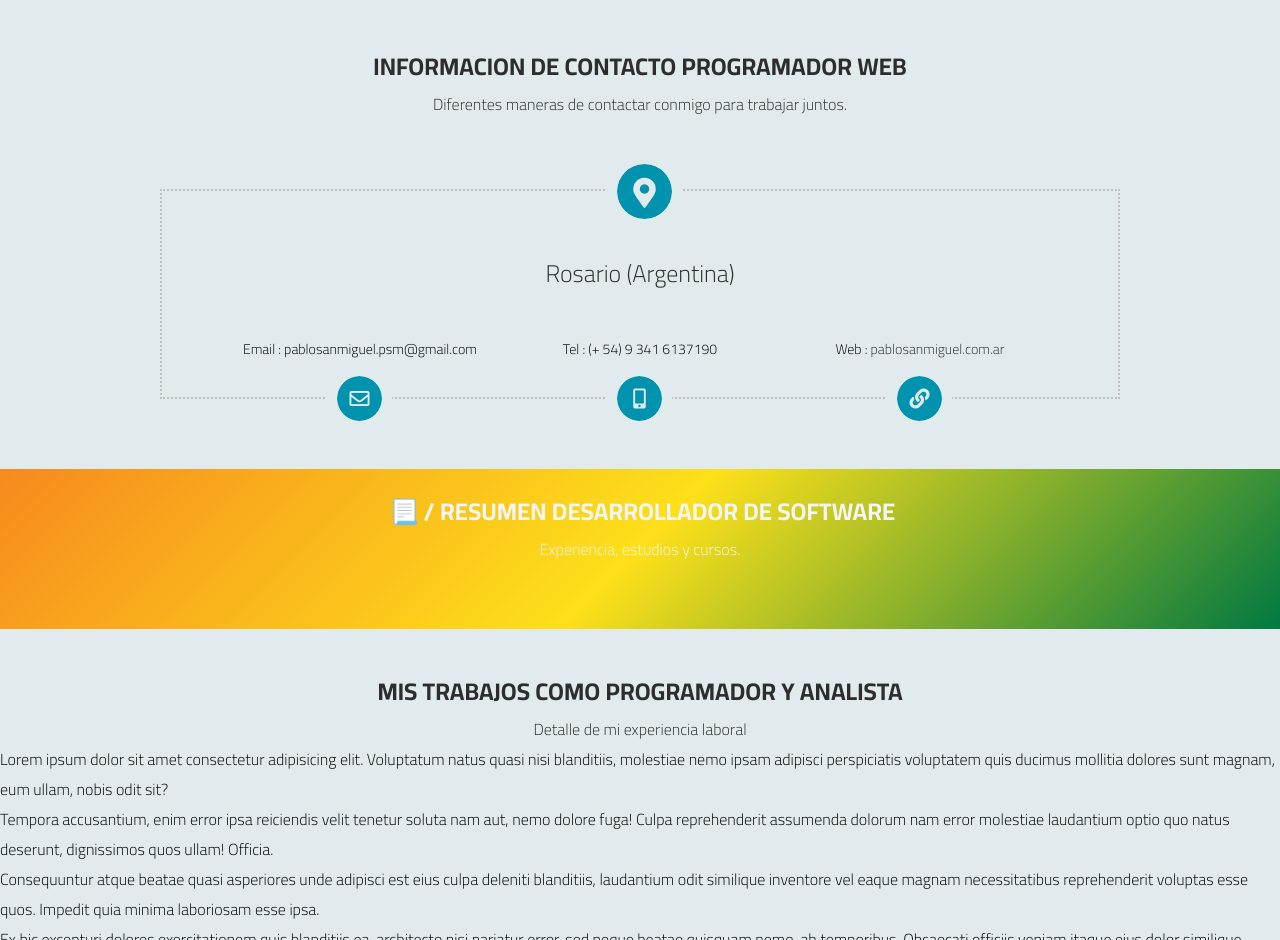
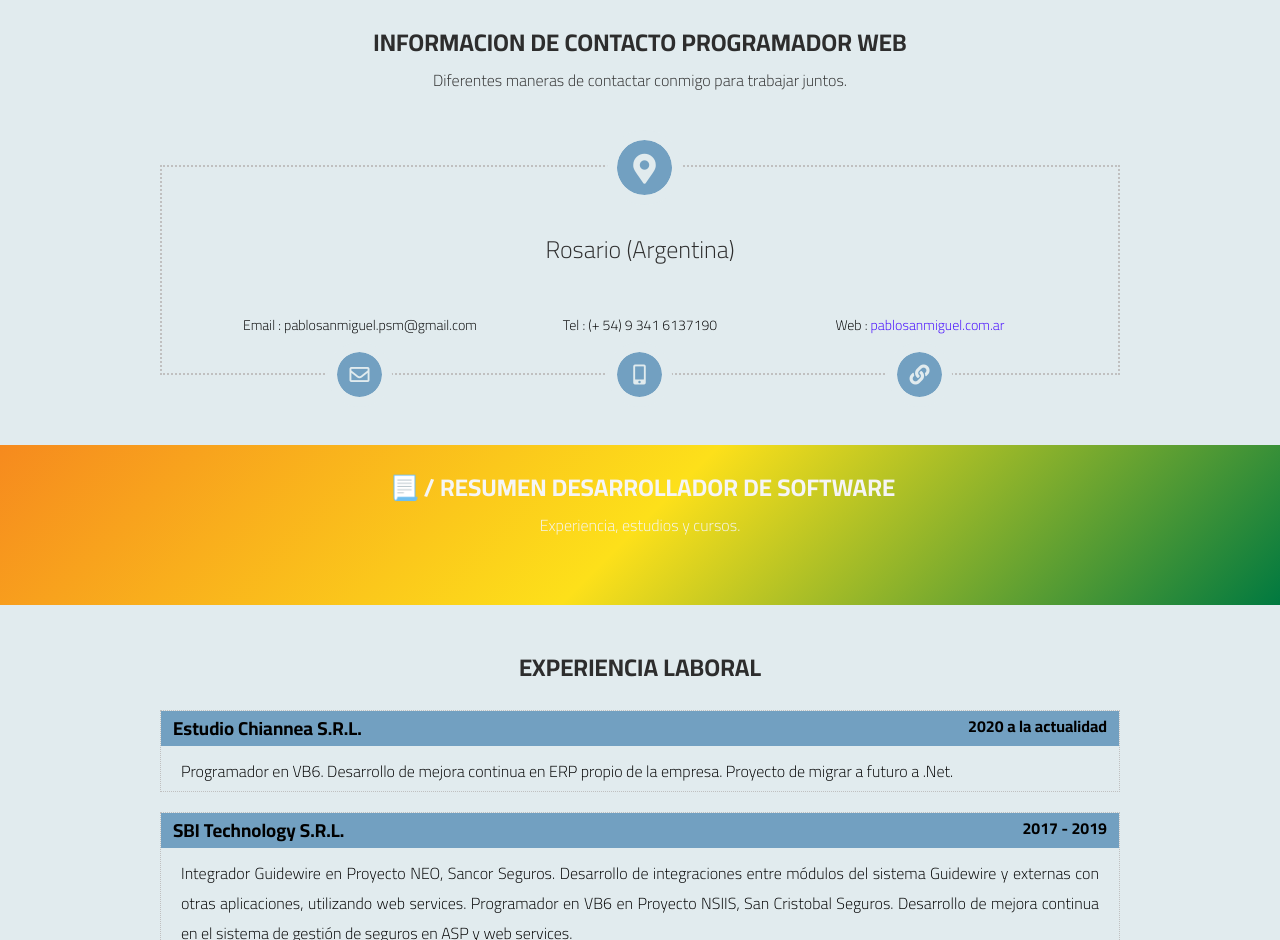
Before and after one commit to pablosanmiguel/diplomatura-utn, a React (Create React App) app in the folder tareas/modulo-6/frontend/: page / in a window 1280 px wide. Shown: the part 1860-2800 px from the top of the page. Built offline with nearby package versions, Linux system fonts and the light colour scheme; no server answers.

Commit message:
Sección Resumen

```diff
--- a/tareas/modulo-6/frontend/src/pages/aboutSection.js
+++ b/tareas/modulo-6/frontend/src/pages/aboutSection.js
@@ -35,10 +35,6 @@ const About = () => {
                 </div>
                 <div class="skills-info">
                     <div class="divider"><span><i class="icon-star-filled"></i></span></div>
-                    {/* <div class="inner-title">
-                        <h2> Principales Habilidades como Desarrollador Web</h2>
-                        <p>"La experiencia es un grado." ...desde 2005</p>
-                    </div> */}
                     <div class="skillsHolder top">
                         <div class="skills soft">
                             <h3>Soft Skills</h3>
--- a/tareas/modulo-6/frontend/src/pages/resumeSection.js
+++ b/tareas/modulo-6/frontend/src/pages/resumeSection.js
@@ -5,41 +5,177 @@ const Resume = () => {
                 <h2><i class="icon-resume"></i> / Resumen Desarrollador de Software</h2>
                 <p>Experiencia, estudios y cursos.</p>
             </div>
-            <div class="inner-title">
-                <h2>Mis trabajos como Programador y Analista</h2>
-                <p>Detalle de mi experiencia laboral</p>
-            </div>
-            <div class="resume-list">
-                <p>Lorem ipsum dolor sit amet consectetur adipisicing elit. Voluptatum natus quasi nisi blanditiis,
-                    molestiae nemo ipsam adipisci perspiciatis voluptatem quis ducimus mollitia dolores sunt magnam, eum
-                    ullam, nobis odit sit?</p>
-                <p>Tempora accusantium, enim error ipsa reiciendis velit tenetur soluta nam aut, nemo dolore fuga! Culpa
-                    reprehenderit assumenda dolorum nam error molestiae laudantium optio quo natus deserunt, dignissimos
-                    quos ullam! Officia.</p>
-                <p>Consequuntur atque beatae quasi asperiores unde adipisci est eius culpa deleniti blanditiis,
-                    laudantium odit similique inventore vel eaque magnam necessitatibus reprehenderit voluptas esse
-                    quos. Impedit quia minima laboriosam esse ipsa.</p>
-                <p>Ex hic excepturi dolores exercitationem quis blanditiis ea, architecto nisi pariatur error, sed neque
-                    beatae quisquam nemo, ab temporibus. Obcaecati officiis veniam itaque eius dolor similique.
-                    Inventore, molestias. Repellat, ipsa.</p>
-                <p>Quisquam expedita odit quia dolorum eum soluta in, cupiditate maiores sit error quod minima sunt
-                    repellat adipisci reprehenderit cumque provident facilis vero, magnam iusto sed fugit totam aperiam?
-                    Ex, voluptates.</p>
-                <p>Voluptate incidunt adipisci porro libero. Pariatur esse nisi alias modi, ad est laboriosam quisquam
-                    corporis non recusandae ipsum vel eaque repudiandae repellat tempore vero. Ea iure adipisci ullam
-                    enim corporis!</p>
-                <p>Necessitatibus modi repellat quas illum dolorem voluptatibus delectus natus vel! Cupiditate nihil
-                    maxime explicabo possimus ducimus id, quasi incidunt omnis animi. Deleniti labore exercitationem
-                    praesentium sapiente minus odio, aspernatur facilis.</p>
-                <p>Consectetur magni deleniti maiores pariatur ducimus corrupti earum atque, culpa at veritatis delectus
-                    porro facilis nostrum ratione quisquam laudantium dolorum laboriosam eum. Perspiciatis iure nam eum
-                    officia optio magnam voluptatibus!</p>
-                <p>Incidunt nisi voluptatum non facere temporibus deserunt vel repellat corrupti at, id dicta minima
-                    perferendis illum maiores odit unde, ratione eligendi quos atque aliquid ullam libero veritatis.
-                    Consequatur, eaque asperiores?</p>
-                <p>Laborum culpa fugit molestias beatae impedit accusamus nulla minima, cupiditate minus, unde aliquam
-                    hic porro cumque. Totam aperiam, neque sed, deleniti a, molestias nobis facere quisquam ea
-                    exercitationem reiciendis alias.</p>
+            <div class="holder960">
+                <div class="inner-title">
+                    <h2>Experiencia laboral</h2>
+                </div>
+                <div class="resume-list">
+                    <div class="resume-item">
+                        <div class="resume-item-title">
+                            <h3>Estudio Chiannea S.R.L.</h3>
+                            <h4>2020 a la actualidad</h4>
+                        </div>
+                        <div class="resume-item-text">
+                            <p>Programador en VB6. Desarrollo de mejora continua en ERP propio de la empresa. Proyecto de migrar a futuro a .Net.</p>
+                        </div>
+                    </div>
+                    <div class="resume-item">
+                        <div class="resume-item-title">
+                            <h3>SBI Technology S.R.L.</h3>
+                            <h4>2017 - 2019</h4>
+                        </div>
+                        <div class="resume-item-text">
+                            <p>Integrador Guidewire en Proyecto NEO, Sancor Seguros. Desarrollo de integraciones entre módulos del sistema Guidewire y
+                                externas con otras aplicaciones, utilizando web services. Programador en VB6 en Proyecto NSIIS, San Cristobal Seguros.
+                                Desarrollo de mejora continua en el sistema de gestión de seguros en ASP y web services.</p>
+                        </div>
+                    </div>
+                    <div class="resume-item">
+                        <div class="resume-item-title">
+                            <h3>New Alliance Argentina S.R.L.</h3>
+                            <h4>2014 - 2016</h4>
+                        </div>
+                        <div class="resume-item-text">
+                            <p>Programador en C#. Desarrollo de sistema de gestión de broker de seguros en WinForms, WCF y Entity Framework.</p>
+                        </div>
+                    </div>
+                    <div class="resume-item">
+                        <div class="resume-item-title">
+                            <h3>Globalex S.R.L.</h3>
+                            <h4>2010 - 2014</h4>
+                        </div>
+                        <div class="resume-item-text">
+                            <p>Análisis y desarrollo de sistema de real time Trading en WinForms.</p>
+                        </div>
+                    </div>
+                    <div class="resume-item">
+                        <div class="resume-item-title">
+                            <h3>Consultoría en VB6 (Autónomo)</h3>
+                            <h4>2009 - 2016</h4>
+                        </div>
+                        <div class="resume-item-text">
+                            <p>Asesoramiento en cuestiones de desarrollo, reportes, modelo de datos y diseño de sistemas en general.</p>
+                        </div>
+                    </div>
+                    <div class="resume-item">
+                        <div class="resume-item-title">
+                            <h3>Full Solutions</h3>
+                            <h4>2009</h4>
+                        </div>
+                        <div class="resume-item-text">
+                            <p>Consultor. Dictado de cursos varios.</p>
+                        </div>
+                    </div>
+                    <div class="resume-item">
+                        <div class="resume-item-title">
+                            <h3>Neoris</h3>
+                            <h4>2007 - 2009</h4>
+                        </div>
+                        <div class="resume-item-text">
+                            <p>Programador/Analista en C#. Desarrollos en WinForms, Asp.Net, WPF. Conocimientos de Entity framework y Linq.
+                                Modalidad de trabajo CMMI. Participación de un año en el desarrollo del proyecto Genesis para el cliente Megatone,
+                                realizado en WinForm. Participación en el desarrollo del proyecto El Tejar, realizado en WPF.</p>
+                        </div>
+                    </div>
+                    <div class="resume-item">
+                        <div class="resume-item-title">
+                            <h3>EvoSistemas (ex Logicial Base).</h3>
+                            <h4>2005 - 2007</h4>
+                        </div>
+                        <div class="resume-item-text">
+                            <p>Programador en Clipper. Desarrollo, consultoría y soporte telefónico a usuarios del sistema Evo.</p>
+                        </div>
+                    </div>
+                    <div class="resume-item">
+                        <div class="resume-item-title">
+                            <h3>Desarrollo de Sistemas en VB6 (Autónomo)</h3>
+                            <h4>2004 - 2005</h4>
+                        </div>
+                        <div class="resume-item-text">
+                            <p>Desarrollos por cuenta propia para la gestoría Tramitar y para la empresa de alquiler de automóviles Alamo.</p>
+                        </div>
+                    </div>
+                    <div class="resume-item">
+                        <div class="resume-item-title">
+                            <h3>Solsis S.R.L.</h3>
+                            <h4>2000 - 2004</h4>
+                        </div>
+                        <div class="resume-item-text">
+                            <p>Programador en Visual Basic 6.0, Visual Cobol y Dexterity. Desarrollo de customizaciones para el producto que
+                                actualmente se conoce como Microsoft Dynamics GP en lenguaje Dexterity y VBA (Visual Basic for Aplications)</p>
+                        </div>
+                    </div>
+                    <div class="resume-item">
+                        <div class="resume-item-title">
+                            <h3>Profesor particular</h3>
+                            <h4>1999 - 2019</h4>
+                        </div>
+                        <div class="resume-item-text">
+                            <p>Clases particulares a alumnos de primer año de la Ingeniería en Sistemas de la UTN, principalmente de la
+                                materia "Algoritmos y Estructuras de Datos" donde ven los primeros conceptos de programación.</p>
+                        </div>
+                    </div>
+                </div>
+                <div class="inner-title">
+                    <h2>Capacitaciones y cursos</h2>
+                </div>
+                <div class="resume-list">
+                    <div class="resume-item">
+                        <div class="resume-item-title">
+                            <h3>Diplomatura en programación web full stack con React JS</h3>
+                            <h4>07/12/2021</h4>
+                        </div>
+                        <div class="resume-item-text">
+                            <p>Capacitación impartida por NIC Argentina respecto de considerando a la hora de diseñar una página web para que cumpla
+                                con los estándares de Accesibilidad Web. Más información en el siguiente
+                                <a href='https://sceu.frba.utn.edu.ar/e-learning/detalle/diplomatura/1969/diplomatura-en-programacion-web-full-stack-con-react-js'> enlace.</a>
+                            </p>
+                        </div>
+                    </div>
+                    <div class="resume-item">
+                        <div class="resume-item-title">
+                            <h3>Jornadas de Capacitación en Accesibilidad Web</h3>
+                            <h4>27/10/2021</h4>
+                        </div>
+                        <div class="resume-item-text">
+                            <p>Capacitación impartida por NIC Argentina respecto de considerando a la hora de diseñar una página web para que cumpla
+                                con los estándares de Accesibilidad Web. Más información en el siguiente
+                                <a href='https://nic.ar/index.php/es/novedades/noticias/comenzaron-las-capacitaciones-en-accesibilidad-web'> enlace.</a>
+                            </p>
+                        </div>
+                    </div>
+                    <div class="resume-item">
+                        <div class="resume-item-title">
+                            <h3>Udemy: Diseño Web Desde Cero a Avanzado</h3>
+                            <h4>2020</h4>
+                        </div>
+                        <div class="resume-item-text">
+                            <p>Curso online para aprender Diseño web desde cero, incluyendo conceptos de diseñor responsieve, SEO, animaciones en CSS, entre otras cosas.
+                                Para más detalles del curso, ver el siguiente
+                                <a href='https://www.udemy.com/share/101Xg03@GX1PVLdaK_M0gPdrujwU4YqTJqDl1NmQzcofJOKjQ9Feu7p-IjuEXo2F91L9_CQP/'> enlace.</a>
+                            </p>
+                        </div>
+                    </div>
+                    <div class="resume-item">
+                        <div class="resume-item-title">
+                            <h3>Arquitectura.NET paso a paso</h3>
+                            <h4>29-11-2008</h4>
+                        </div>
+                        <div class="resume-item-text">
+                            <p>Curso de 8 horas, dictado en en la Facultad Regional de Rosario de la Universidad Tecnológica Nacional (U.T.N.)
+                                por el M.U.G. (Microsoft Users Group).</p>
+                        </div>
+                    </div>
+                    <div class="resume-item">
+                        <div class="resume-item-title">
+                            <h3>Introducción a Visual Basic .NET</h3>
+                            <h4>26-06-2004</h4>
+                        </div>
+                        <div class="resume-item-text">
+                            <p>Curso de 8 horas, dictado en la sede Pellegrini y Pte. Roca de la Universidad Abierta Interamericana (U.A.I.) por el M.U.G. (Microsoft Users Group).</p>
+                        </div>
+                    </div>
+                </div>
             </div>
         </section>
     );
--- a/tareas/modulo-6/frontend/src/styles/estilos.css
+++ b/tareas/modulo-6/frontend/src/styles/estilos.css
@@ -125,6 +125,14 @@ section {
     position     : relative
 }
 
+.holder1280 {
+    width        : 1280px;
+    padding-left : 15px;
+    padding-right: 15px;
+    margin       : 0 auto;
+    position     : relative
+}
+
 .secTitle [class^=icon-]:before,
 [class*=" icon-"]:before {
     margin-left: 0 !important
@@ -138,7 +146,7 @@ section {
 
 .inner-title {
     color     : #2d2d2d;
-    margin-top: 40px;
+    margin    : 40px 0px 20px 0px;
     text-align: center;
 }
 
@@ -180,7 +188,7 @@ section {
     z-index      : 1
 }
 
-.divider span:before {
+.divider span::before {
     border-bottom: 1px dashed #c0c0c0;
     content      : "";
     display      : block;
@@ -191,8 +199,8 @@ section {
     z-index      : 0
 }
 
-[class*=" icon-"]:before,
-[class^=icon-]:before {
+[class*=" icon-"]::before,
+[class^=icon-]::before {
     font-family    : fontello;
     font-style     : normal;
     font-weight    : 400;
@@ -219,17 +227,17 @@ section {
     content: '\1F4C3'
 }
 
-.icon-portfolio::before{
+.icon-portfolio::before {
     content: '\1F4BB';
 }
 
-.icon-contact::before{
+.icon-contact::before {
     content: '\1F4E7';
 }
 
 #home {
     background-image: url(../components/layout/images/frame8.jpg);
-    height          : 82vh;
+    height          : 79vh;
 }
 
 #about {
@@ -291,10 +299,10 @@ section {
 
 .skills li {
     list-style-type: none;
-    margin-bottom: 1em;
+    margin-bottom  : 1em;
 }
 
-.more-of-me p{
+.more-of-me p {
     text-align: justify;
 }
 
@@ -332,7 +340,7 @@ section {
 }
 
 .address i {
-    background     : #0093AF;
+    background     : #72A0C1;
     border-radius  : 100px;
     background-clip: padding-box;
     color          : #e1ebeeFF;
@@ -352,7 +360,7 @@ section {
 }
 
 .info a {
-    color: #2d2d2d;
+    color: #3F00FF;
 }
 
 .info li {
@@ -365,7 +373,7 @@ section {
 }
 
 .info li .ico {
-    background     : #0093AF;
+    background     : #72A0C1;
     border         : 10px solid #e1ebee;
     border-radius  : 100px;
     background-clip: padding-box;
@@ -386,9 +394,57 @@ section {
 }
 
 
+.resume-item {
+    border       : 1px dotted #c0c0c0;
+    margin-bottom: 20px;
+}
+
+.resume-item a {
+    color: #3F00FF;
+}
+
+.resume-item-title {
+    background-color: #72A0C1;
+    display         : flex;
+    justify-content : space-around;
+}
+
+.resume-item-title h3 {
+    width: 60%;
+}
+
+.resume-item-title h4 {
+    width: 35%;
+}
+
+.resume-item-title h4 {
+    text-align: right;
+}
+
+.resume-item-text {
+    margin    : 10px 20px 5px;
+    text-align: justify;
+}
+
 #portfolio .section-title {
     background: linear-gradient(135deg, rgba(253, 224, 26, 1) 0%, rgba(0, 121, 64, 1) 50%, rgba(36, 64, 142, 1) 100%);
     height    : 15vh;
+}
+
+.portfolioHolder {
+    display        : flex;
+    align-items    : baseline;
+    justify-content: space-around;
+}
+
+.portfolio-item {
+    width: 45%;
+}
+
+.portfolio-item .imagen {
+    display: inline-block;
+    height : 200px;
+    width  : 400px;
 }
 
 #contact .section-title {
```
Also changed, not shown: tareas/modulo-6/frontend/src/components/novedades/NovedadItem.js (+10 -6 lines), tareas/modulo-6/frontend/src/pages/portfolioSection.js (+1 -7 lines), 1 other file (tests, documents, lock files or other folders).
